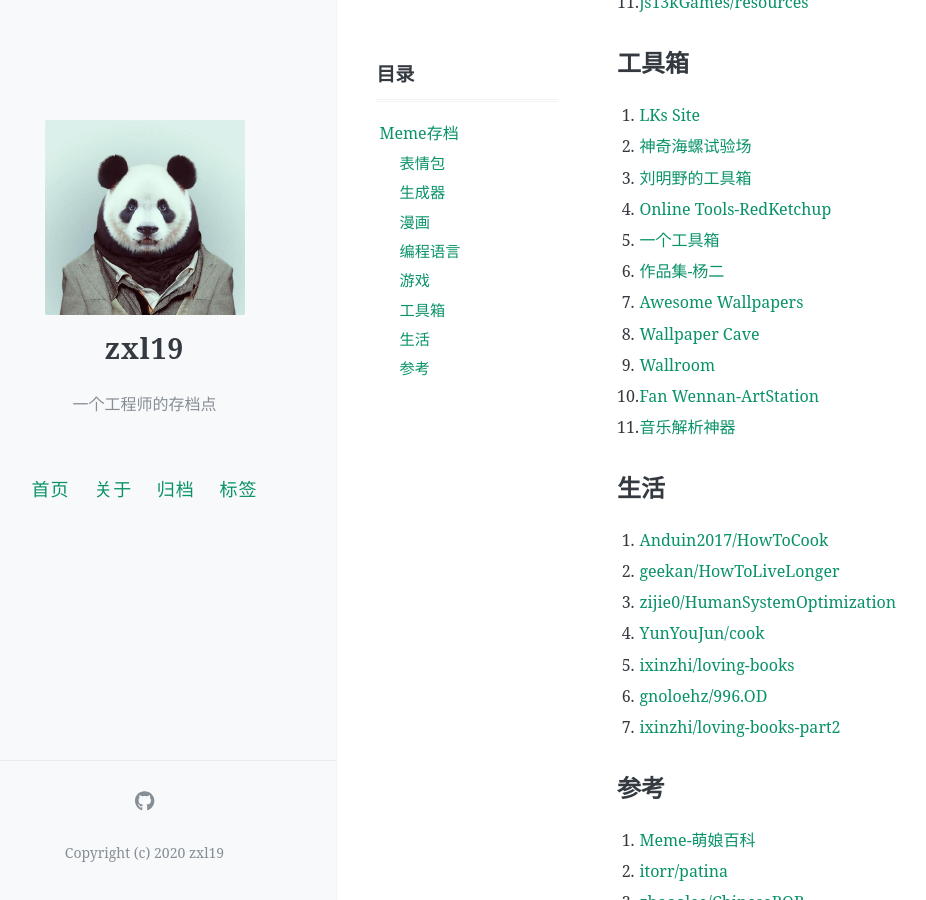
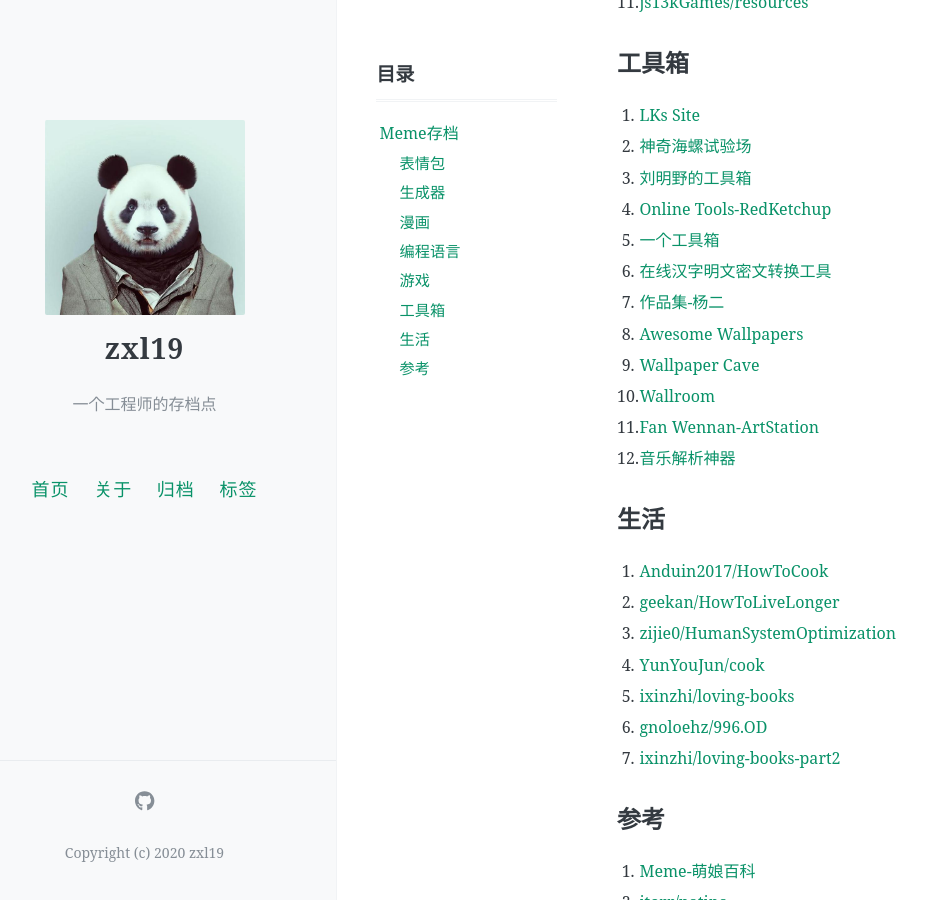
Before and after one commit to zxl19/zxl19.github.io, a Jekyll site: the page built from _posts/2020-06-08-meme.md, in a window 1280 px wide and 900 px high, scrolled down 1684 px. Shown: the whole window, without its empty margins (47-973 px from the left). Built offline with Jekyll 4.4.1, drawn with Linux system fonts in a browser that asks for light colours; comment, search, counter and statistics services are not loaded.

Commit message:
Update Posts

```diff
--- a/_posts/2020-06-08-meme.md
+++ b/_posts/2020-06-08-meme.md
@@ -69,12 +69,13 @@ Meme这个词最初源自英国著名科学家理查德·道金斯所著的《
 3. [刘明野的工具箱](https://tool.liumingye.cn)
 4. [Online Tools-RedKetchup](https://redketchup.io)
 5. [一个工具箱](http://www.atoolbox.net)
-6. [作品集-杨二](https://yangerxiao.com/works)
-7. [Awesome Wallpapers](https://wallhaven.cc)
-8. [Wallpaper Cave](https://wallpapercave.com)
-9. [Wallroom](https://wallroom.io)
-10. [Fan Wennan-ArtStation](https://www.artstation.com/nangesfg)
-11. [音乐解析神器](https://tools.jixiaob.cn)
+6. [在线汉字明文密文转换工具](https://www.chinese-encryption-online.love)
+7. [作品集-杨二](https://yangerxiao.com/works)
+8. [Awesome Wallpapers](https://wallhaven.cc)
+9. [Wallpaper Cave](https://wallpapercave.com)
+10. [Wallroom](https://wallroom.io)
+11. [Fan Wennan-ArtStation](https://www.artstation.com/nangesfg)
+12. [音乐解析神器](https://tools.jixiaob.cn)
 
 ## 生活
 
```
Also changed, not shown: _posts/2021-11-28-pcl-note.md (+16 -0 lines).
